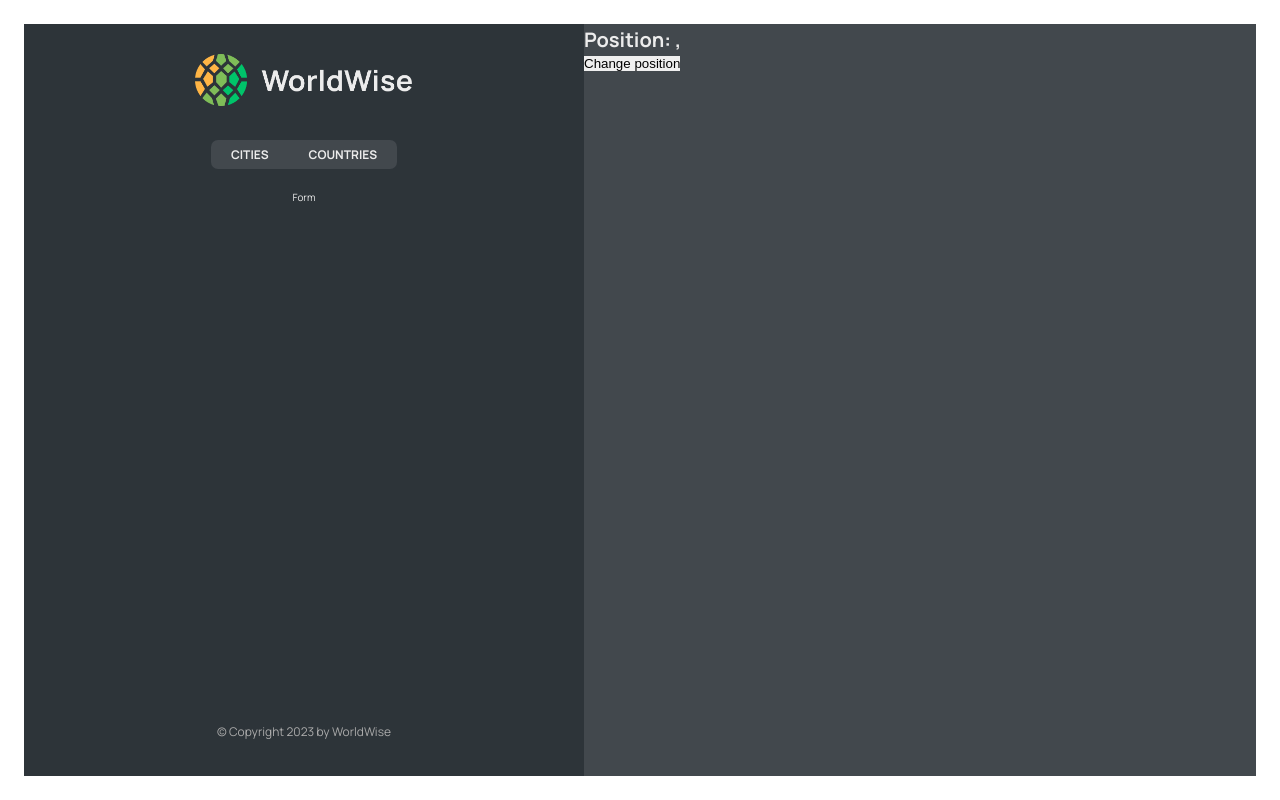
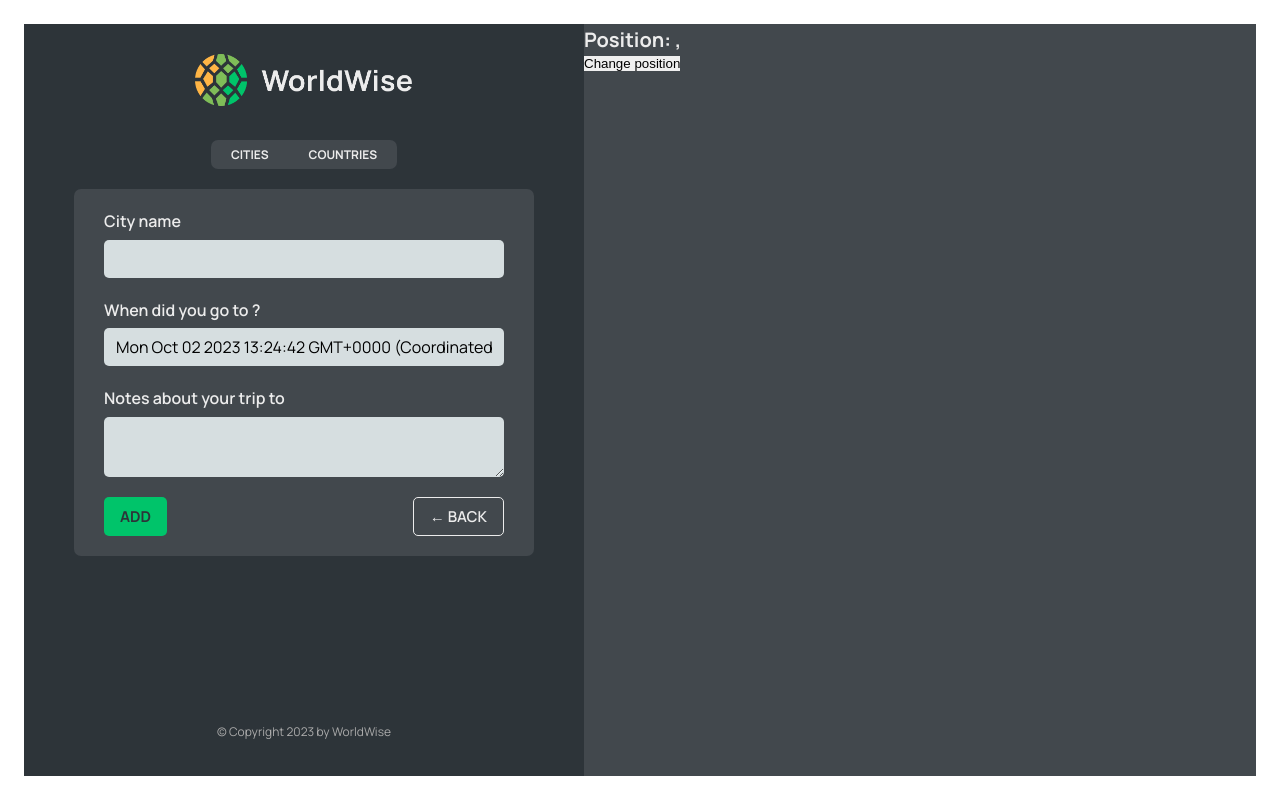
Before and after one commit to ClaudiuSonica/worldwise, a React (Vite) app: page /app/form in a window 1280 px wide. Built offline with nearby package versions, Linux system fonts and the light colour scheme; data requests are answered from the project's data file.

Commit message:
add form for location and notes about cities && add programatic navigation

```diff
--- /dev/null
+++ b/convertToEmoji.js
@@ -0,0 +1,9 @@
+const convertToEmoji = (countryCode) => {
+  const codePoints = countryCode
+    .toUpperCase()
+    .split("")
+    .map((char) => 127397 + char.charCodeAt());
+  return String.fromCodePoint(...codePoints);
+};
+
+export default convertToEmoji;
--- a/src/App.jsx
+++ b/src/App.jsx
@@ -1,4 +1,4 @@
-import { BrowserRouter, Route, Routes } from "react-router-dom";
+import { BrowserRouter, Navigate, Route, Routes } from "react-router-dom";
 import { useEffect, useState } from "react";
 
 import Product from "./components/pages/product/Product";
@@ -10,6 +10,7 @@ import Login from "./components/pages/login/Login";
 import CityList from "./components/molecules/cityList/CityList";
 import CountriesList from "./components/molecules/countriesList/CountriesList";
 import City from "./components/molecules/city/City";
+import Form from "./components/organisms/form/Form";
 
 const BASE_URL = "http://localhost:8000";
 
@@ -44,7 +45,7 @@ const App = () => {
         <Route path="app" element={<AppLayout />}>
           <Route
             index
-            element={<CityList cities={cities} isLoading={isLoading} />}
+            element={<Navigate replace to="cities" />}
           />
           <Route
             path="cities"
@@ -55,7 +56,7 @@ const App = () => {
             path="countries"
             element={<CountriesList cities={cities} isLoading={isLoading} />}
           />
-          <Route path="form" element={<p>Form</p>} />
+          <Route path="form" element={<Form />} />
         </Route>
         <Route path="*" element={<PageNotFound />} />
       </Routes>
--- a/src/components/molecules/city/City.jsx
+++ b/src/components/molecules/city/City.jsx
@@ -14,7 +14,7 @@ import "./City.scss";
 const City = () => {
   const { id } = useParams();
 
-  // const [searchParams, setSearchParams] = useSearchParams();
+  const [searchParams, setSearchParams] = useSearchParams();
 
   // const lat = searchParams.get("lat");
   // const lng = searchParams.get("lng");
--- a/src/components/molecules/countriesList/CountriesList.jsx
+++ b/src/components/molecules/countriesList/CountriesList.jsx
@@ -21,7 +21,7 @@ const CountriesList = ({ cities, isLoading }) => {
   return (
     <ul className="countryList">
       {countries.map((country) => (
-        <CountryItem key={country.id} country={country} />
+        <CountryItem key={country.country} country={country} />
       ))}
     </ul>
   );
--- /dev/null
+++ b/src/components/organisms/form/Form.jsx
@@ -0,0 +1,61 @@
+import "./Form.scss";
+
+import { useState } from "react";
+import { useNavigate } from "react-router-dom";
+
+import Button from "../../atoms/button/Button";
+
+// import convertToEmoji from "../../../../convertToEmoji";
+const Form = () => {
+  const navigate = useNavigate();
+  const [cityName, setCityName] = useState("");
+  // const [country, setCountry] = useState("");
+  const [date, setDate] = useState(new Date());
+  const [notes, setNotes] = useState("");
+
+  return (
+    <form className="form">
+      <div className="row">
+        <label htmlFor="cityName">City name</label>
+        <input
+          id="cityName"
+          onChange={(e) => setCityName(e.target.value)}
+          value={cityName}
+        />
+        {/* <span className={styles.flag}>{emoji}</span> */}
+      </div>
+
+      <div className="row">
+        <label htmlFor="date">When did you go to {cityName}?</label>
+        <input
+          id="date"
+          onChange={(e) => setDate(e.target.value)}
+          value={date}
+        />
+      </div>
+
+      <div className="row">
+        <label htmlFor="notes">Notes about your trip to {cityName}</label>
+        <textarea
+          id="notes"
+          onChange={(e) => setNotes(e.target.value)}
+          value={notes}
+        />
+      </div>
+
+      <div className="buttons">
+        <Button type="primary">Add</Button>
+        <Button
+          type="back"
+          onClick={(e) => {
+            e.preventDefault();
+            navigate(-1);
+          }}>
+          &larr; Back
+        </Button>
+      </div>
+    </form>
+  );
+};
+
+export default Form;
--- /dev/null
+++ b/src/components/organisms/form/Form.scss
@@ -0,0 +1,46 @@
+@import "../../../scss/variables";
+
+.form {
+  background-color: $colorDark2;
+  border-radius: 7px;
+  padding: 2rem 3rem;
+  width: 100%;
+  display: flex;
+  flex-direction: column;
+  gap: 2rem;
+
+  .row {
+    display: flex;
+    flex-direction: column;
+    gap: 0.5rem;
+    position: relative;
+  }
+
+  .buttons {
+    display: flex;
+    justify-content: space-between;
+  }
+}
+
+.flag {
+  position: absolute;
+  right: 1rem;
+  top: 2.7rem;
+  font-size: 2.8rem;
+}
+
+.form.loading {
+  opacity: 0.3;
+}
+
+.form.loading button {
+  pointer-events: none;
+  background-color: $colorLight1;
+  border: 1px solid $colorLight1;
+  color: $colorDark0;
+}
+
+:global(.react-datepicker) {
+  font-family: inherit;
+  font-size: 1.2rem;
+}
--- a/src/components/organisms/map/Map.jsx
+++ b/src/components/organisms/map/Map.jsx
@@ -1,14 +1,17 @@
-import { useSearchParams } from "react-router-dom";
+import { useNavigate, useSearchParams } from "react-router-dom";
 import "./Map.scss";
 
 const Map = () => {
+
+  const navigate = useNavigate();
+
   const [searchParams, setSearchParams] = useSearchParams();
 
   const lat = searchParams.get("lat");
   const lng = searchParams.get("lng");
 
   return (
-    <div className="mapContainer">
+    <div className="mapContainer" onClick={() => navigate("form")}>
       <h1>
         Position: {lat}, {lng}
       </h1>
```
